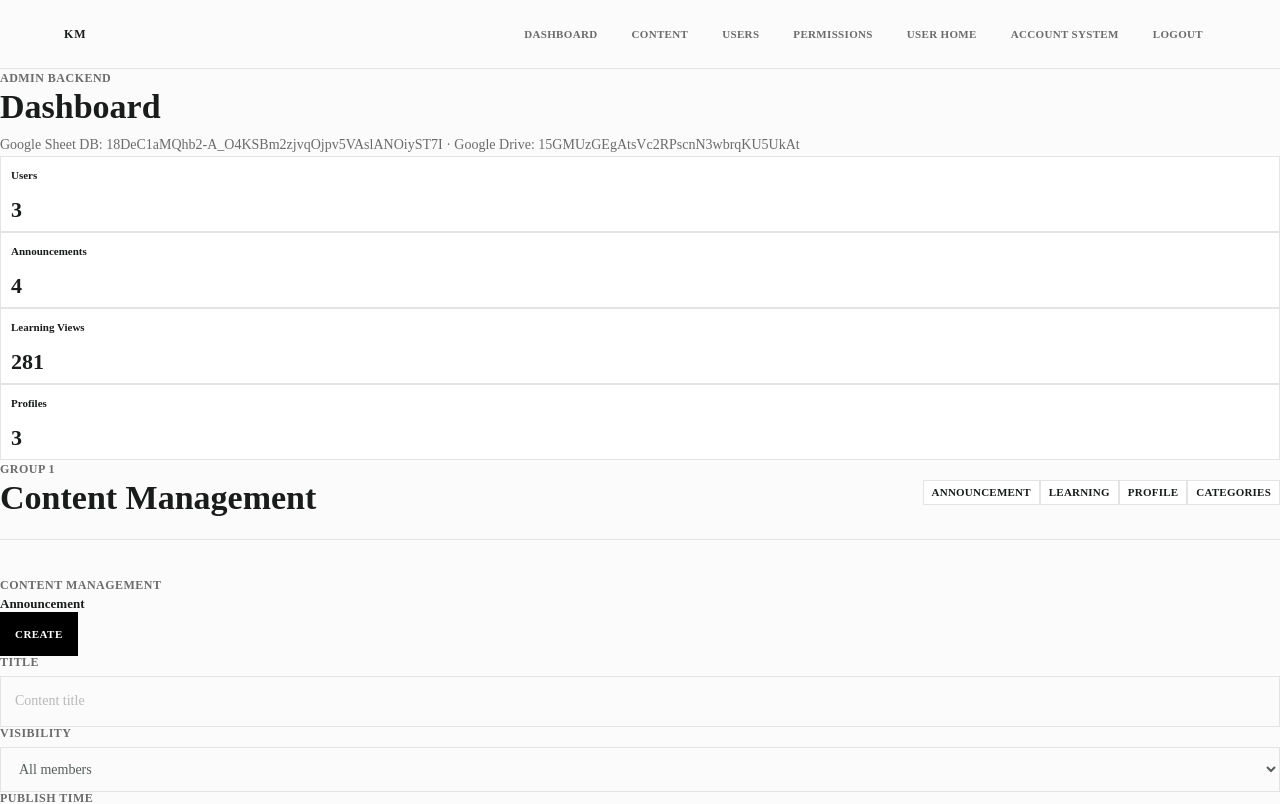
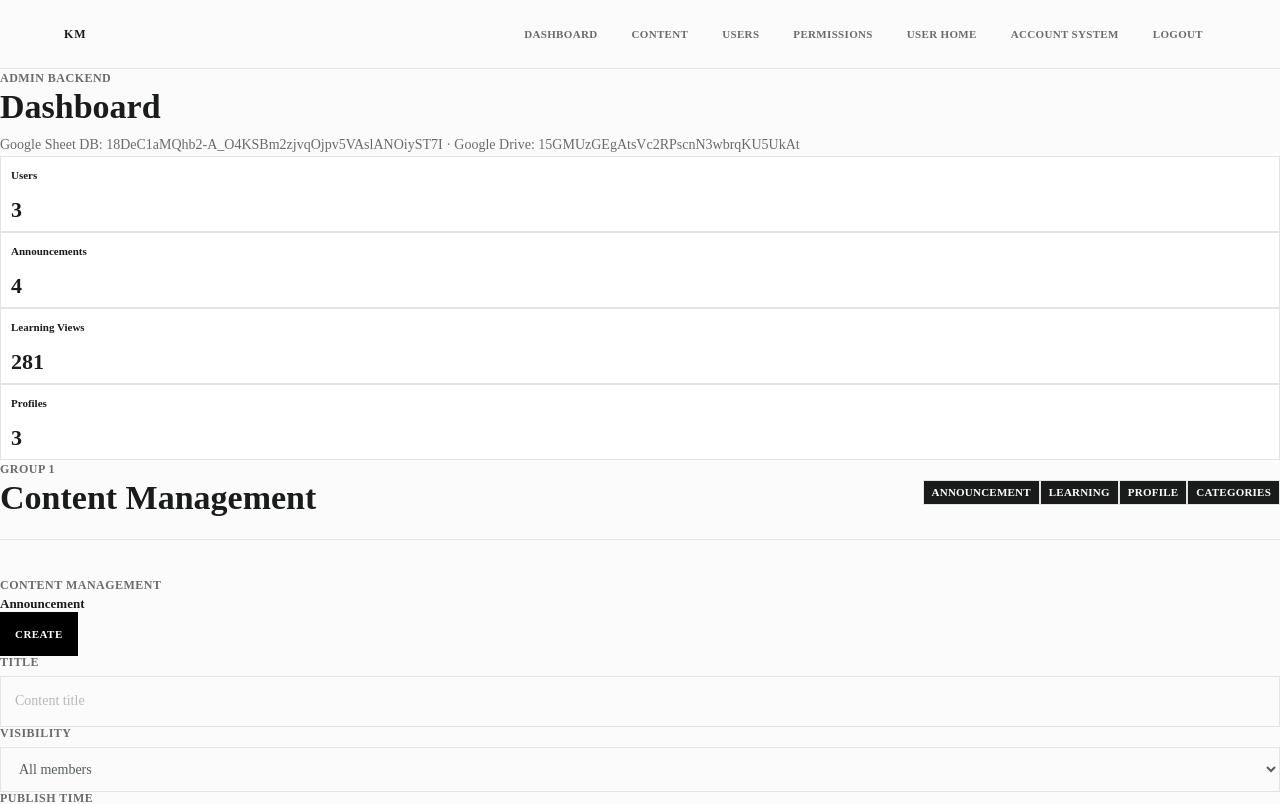
Before and after one commit to chachanawong/v2gkm, a Next.js app: page /admin/dashboard in a window 1280 px wide. Shown: the top 804 px of the page. Built offline with nearby package versions, Linux system fonts and the light colour scheme; a web font is replaced by a local one.

Commit message:
Add files via upload

```diff
--- a/src/app/globals.css
+++ b/src/app/globals.css
@@ -470,8 +470,8 @@ input:focus, select:focus, textarea:focus { border-color: var(--primary); outlin
   align-items: center;
   gap: 5px;
   border: 1px solid var(--outline-variant);
-  background: var(--on-primary);
-  color: var(--on-background);
+  background: var(--on-background);
+  color: var(--on-primary);
   padding: 6px 8px;
   font-size: 11px;
   font-weight: 700;
@@ -573,7 +573,7 @@ input:focus, select:focus, textarea:focus { border-color: var(--primary); outlin
 .metric-card span,
 .admin-row span,
 .mini-row small {
-  color: var(--on-background);
+  color: var(--on-#9e9e9e);
   font-size: 11px;
   font-weight: 600;
 }
```
